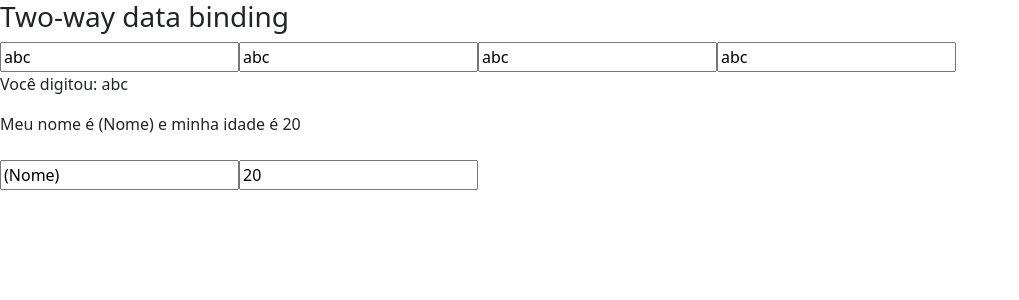
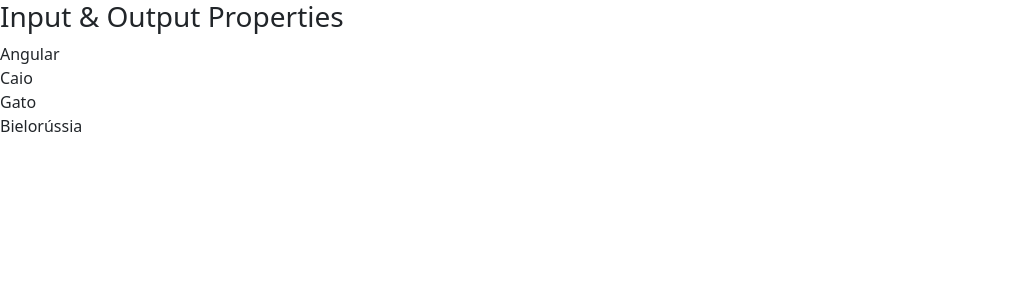
Before and after one commit to DevCaioSouza/Curso-Loiane-Angular, an Angular app in the folder data-binding/: page / in a window 1280 px wide. Shown: the top 300 px of the page, without its empty margins (0-1019 px from the left). Built offline with nearby package versions, Linux system fonts and the light colour scheme.

Commit message:
alguns exemplos de inputs

```diff
--- a/data-binding/src/app/app.module.ts
+++ b/data-binding/src/app/app.module.ts
@@ -4,11 +4,13 @@
 import { AppComponent } from './app.component';
 import { DataBindingComponent } from './data-binding/data-binding.component';
 import { FormsModule } from '@angular/forms';
+import { InputPropertyComponent } from './input-property/input-property.component';
 
 @NgModule({
   declarations: [
     AppComponent,
-    DataBindingComponent
+    DataBindingComponent,
+    InputPropertyComponent
   ],
   imports: [
     BrowserModule,
--- a/data-binding/src/app/data-binding/data-binding.component.html
+++ b/data-binding/src/app/data-binding/data-binding.component.html
@@ -80,7 +80,7 @@
 
 	</section> -->
 
-  <section class="two-way-binding">
+  <!-- <section class="two-way-binding">
     <article>
       <h3>Two-way data binding</h3>
       <div>
@@ -126,4 +126,22 @@
     </article>
   </section>
 
+   -->
 </section>
+
+<section class="input-output-properties">
+
+  <article>
+
+    <h3>Input & Output Properties</h3>
+
+    <app-curso [nome]="nomeDoCurso"
+    [aluno]="nomeDoAluno"
+    [animal]="nomeDoAnimal"
+    [pais]="nomeDoPais"
+
+    ></app-curso>
+
+  </article>
+
+</section>
--- a/data-binding/src/app/data-binding/data-binding.component.ts
+++ b/data-binding/src/app/data-binding/data-binding.component.ts
@@ -31,6 +31,11 @@
     idade: 20
   }
 
+  nomeDoCurso: string = 'Angular';
+  nomeDoAluno: string = 'Caio';
+  nomeDoAnimal: string = 'Gato';
+  nomeDoPais: string = 'Bielorússia';
+
   getValor(): number {
     return 1;
   }
--- /dev/null
+++ b/data-binding/src/app/input-property/input-property.component.html
@@ -0,0 +1,6 @@
+<p>
+  {{nomeCurso}} <br>
+  {{nomeAluno}} <br>
+  {{nomeAnimal}} <br>
+  {{nomePais}}
+</p>
```
Also changed, not shown: data-binding/src/app/input-property/input-property.component.ts (added, +15 -0 lines), data-binding/src/app/input-property/input-property.component.css (added), 1 other file (tests, documents, lock files or other folders).
